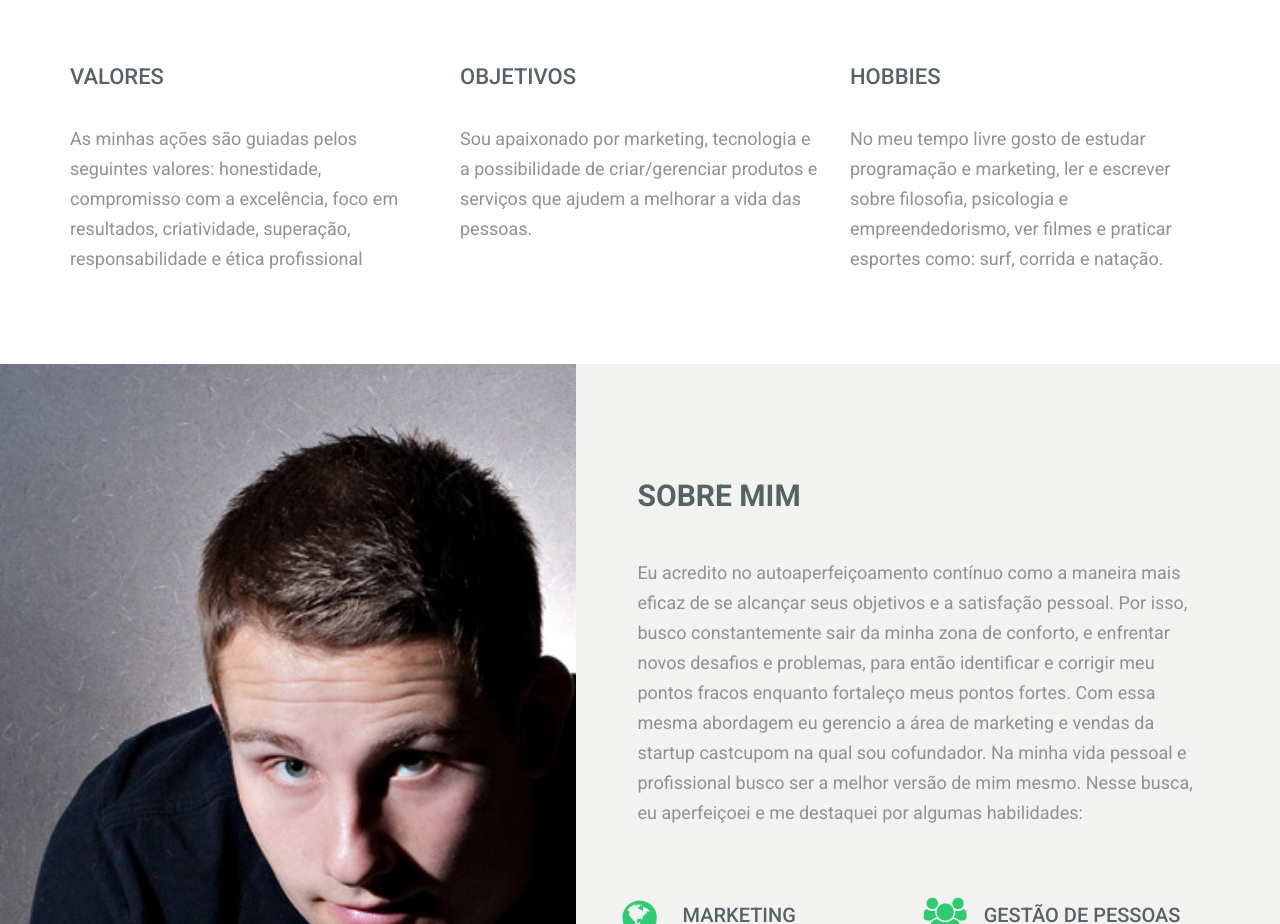
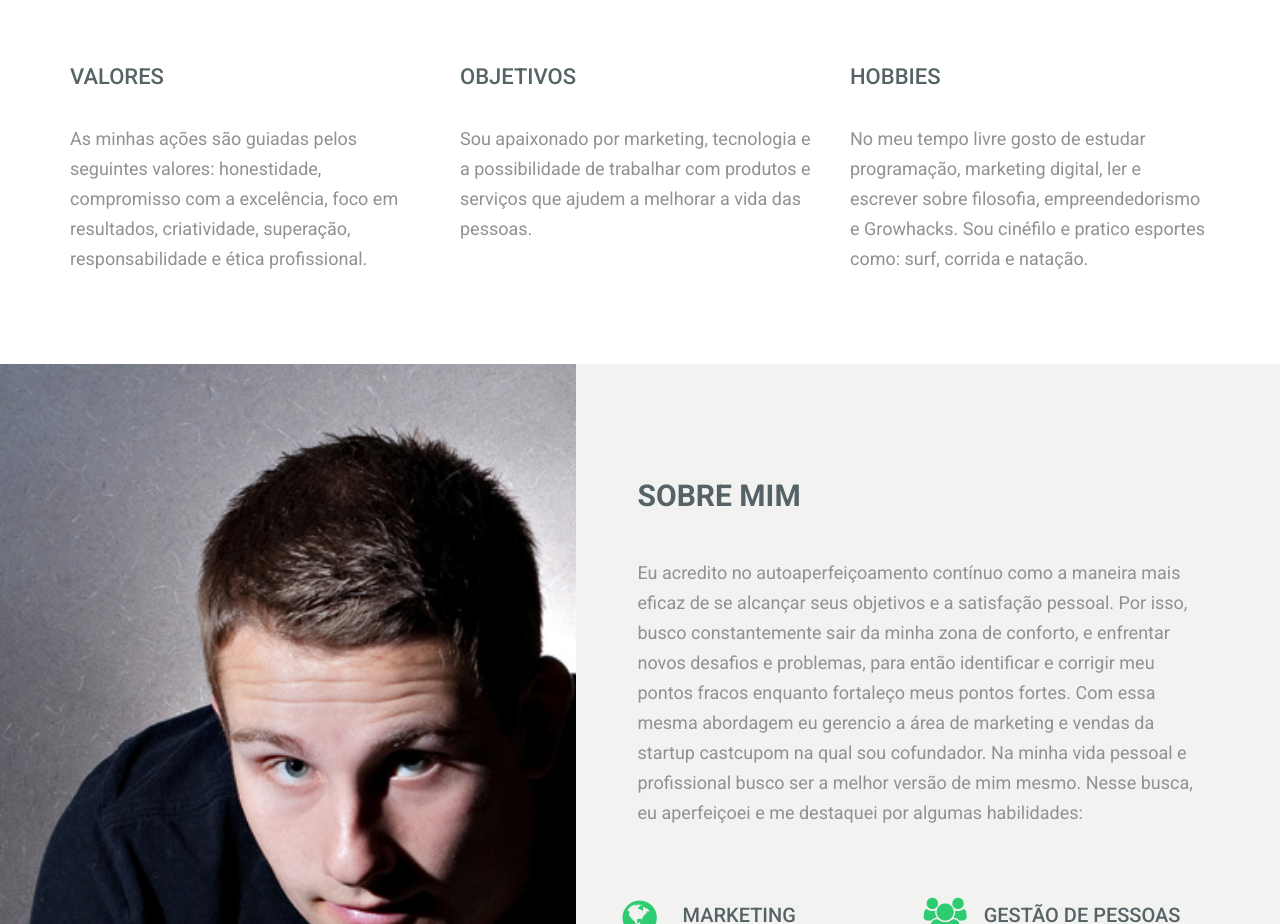
Before and after one commit to caiobizerril/autor, a plain HTML site: page index.html in a window 1280 px wide. Shown: the part 980-1904 px from the top of the page. Drawn offline with nearby package versions, Linux system fonts and the light colour scheme; some packages are replaced by stand-ins of ours; a web font is replaced by a local one.

Commit message:
melhorias de texto

```diff
--- a/index.html
+++ b/index.html
@@ -92,21 +92,21 @@
 				<div class="col-md-4 col-sm-4 wow fadeInDown" data-wow-delay=".2s">
 					<div class="overview-box">
 						<h3>Valores</h3>
-						<p>As minhas ações são guiadas pelos seguintes valores: honestidade, compromisso com a excelência, foco em resultados, criatividade, superação, responsabilidade e ética profissional</p>
+						<p>As minhas ações são guiadas pelos seguintes valores: honestidade, compromisso com a excelência, foco em resultados, criatividade, superação, responsabilidade e ética profissional.</p>
 					</div>
 				</div> <!-- col-md-4 end -->
 
 				<div class="col-md-4 col-sm-4 wow fadeInDown" data-wow-delay=".4s">
 					<div class="overview-box">
 						<h3>Objetivos</h3>
-						<p>Sou apaixonado por marketing, tecnologia e a possibilidade de criar/gerenciar produtos e serviços que ajudem a melhorar a vida das pessoas.</p>
+						<p>Sou apaixonado por marketing, tecnologia e a possibilidade de trabalhar com produtos e serviços que ajudem a melhorar a vida das pessoas.</p>
 					</div>
 				</div> <!-- col-md-4 end -->
 
 				<div class="col-md-4 col-sm-4 wow fadeInDown" data-wow-delay=".6s">
 					<div class="overview-box">
 						<h3>Hobbies</h3>
-						<p>No meu tempo livre gosto de estudar programação e marketing, ler e escrever sobre filosofia, psicologia e empreendedorismo, ver filmes e praticar esportes como: surf, corrida e natação.</p>
+						<p>No meu tempo livre gosto de estudar programação, marketing digital, ler e escrever sobre filosofia, empreendedorismo e Growhacks. Sou cinéfilo e pratico esportes como: surf, corrida e natação.</p>
 					</div>
 				</div> <!-- col-md-4 end -->
 			</div>
```
